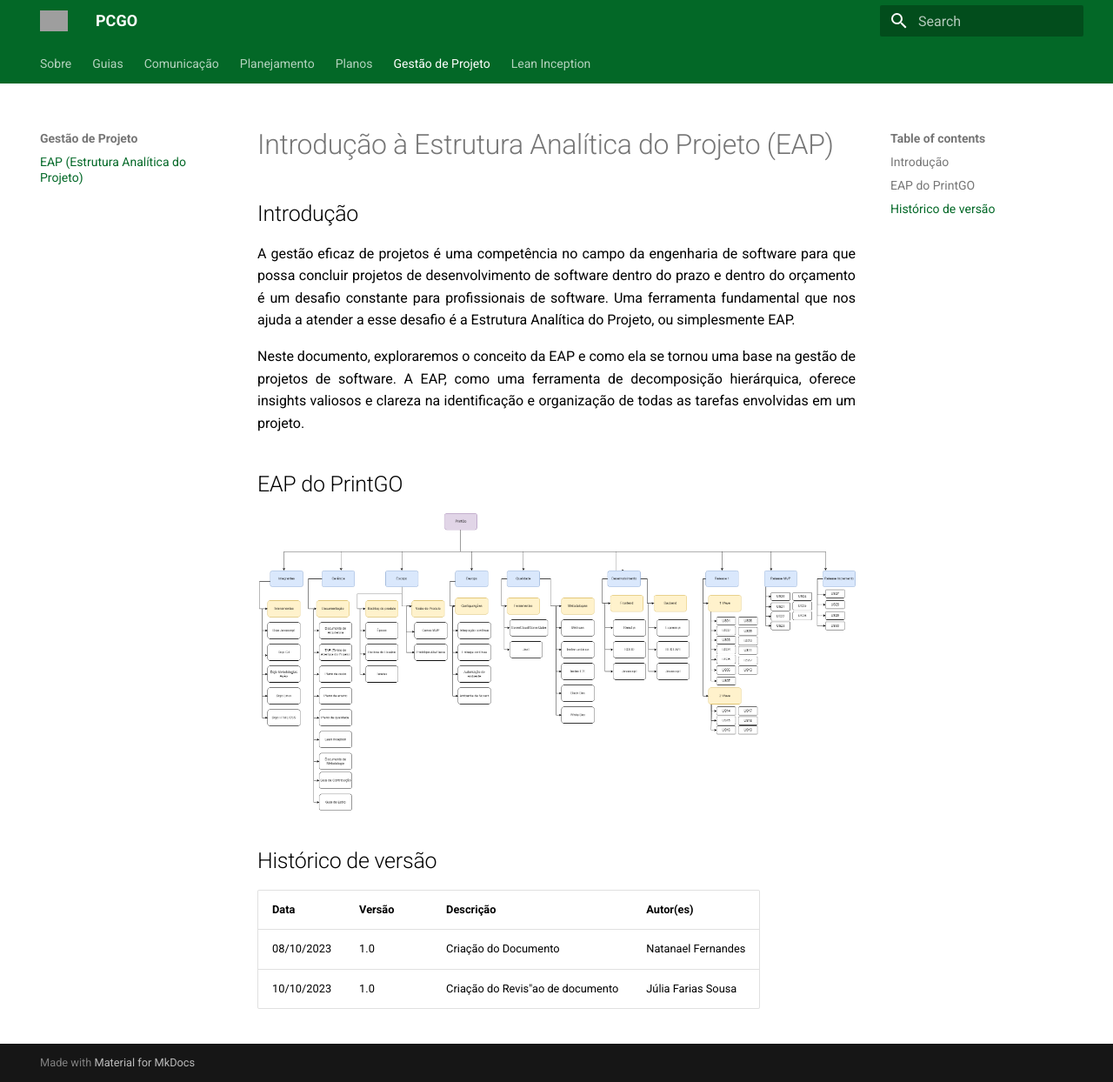
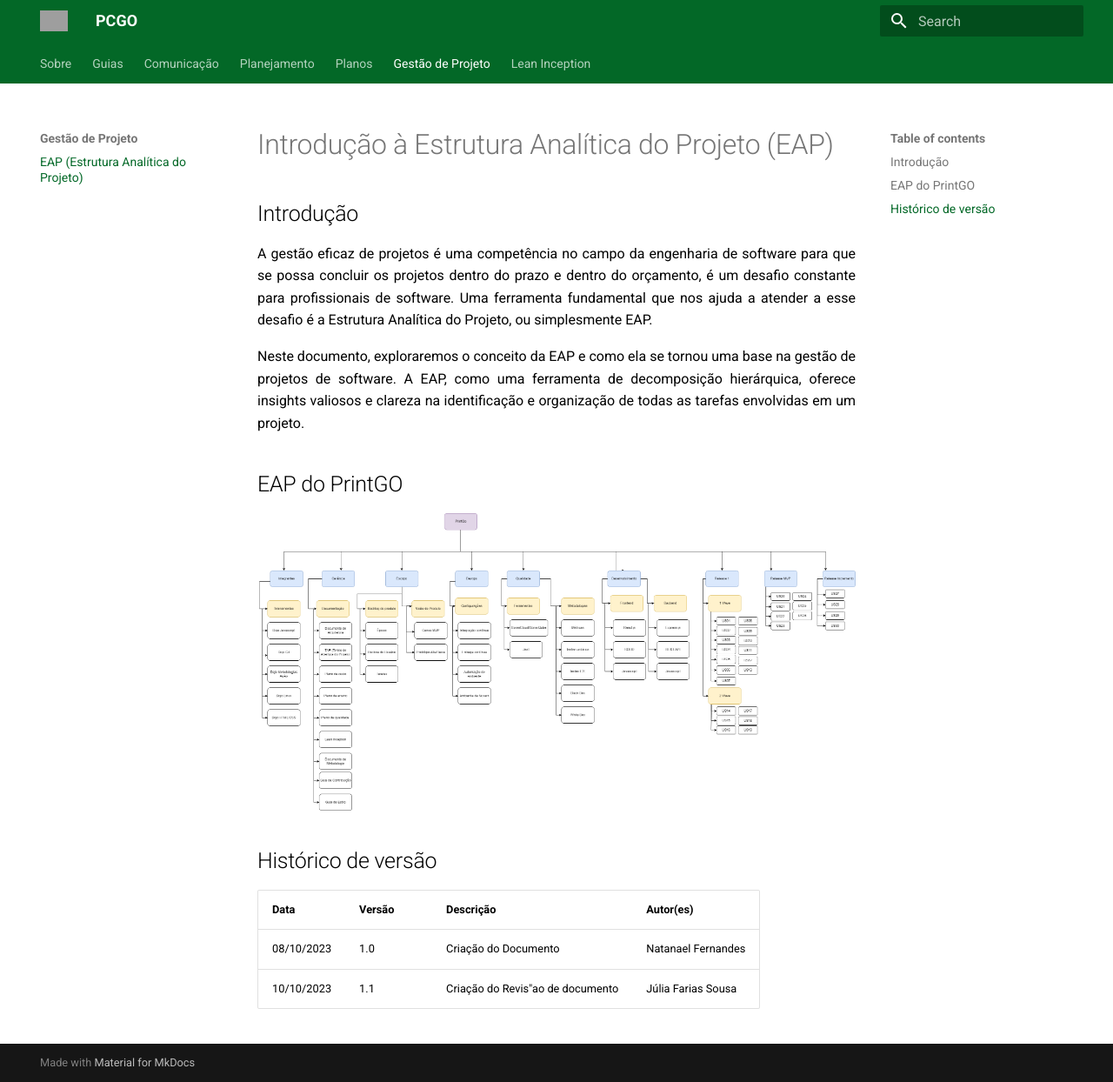
Before and after one commit to fga-eps-mds/2023.2-PrintGo-Doc, an MkDocs documentation site: the page built from docs/GestaoProjeto/eap.md, in a window 1280 px wide and 1244 px high. Shown: the whole window at 87% size. Built offline with MkDocs 1.6.1 and Material for MkDocs 9.7.7, drawn with Linux system fonts in a browser that asks for light colours; grey boxes are pictures that could not be loaded.

Commit message:
:pencil:(#78) Adicionando descricao

```diff
--- a/docs/GestaoProjeto/eap.md
+++ b/docs/GestaoProjeto/eap.md
@@ -2,7 +2,7 @@
 
 ## Introdução
 
-A gestão eficaz de projetos é uma competência no campo da engenharia de software para que possa concluir projetos de desenvolvimento de software dentro do prazo e dentro do orçamento é um desafio constante para profissionais de software. Uma ferramenta fundamental que nos ajuda a atender a esse desafio é a Estrutura Analítica do Projeto, ou simplesmente EAP.
+A gestão eficaz de projetos é uma competência no campo da engenharia de software para que se possa concluir os projetos dentro do prazo e dentro do orçamento, é um desafio constante para profissionais de software. Uma ferramenta fundamental que nos ajuda a atender a esse desafio é a Estrutura Analítica do Projeto, ou simplesmente EAP.
 
 Neste documento, exploraremos o conceito da EAP e como ela se tornou uma base na gestão de projetos de software. A EAP, como uma ferramenta de decomposição hierárquica, oferece insights valiosos e clareza na identificação e organização de todas as tarefas envolvidas em um projeto.
 
@@ -14,4 +14,4 @@ Neste documento, exploraremos o conceito da EAP e como ela se tornou uma base na
 | Data | Versão | Descrição | Autor(es) |
 | ---- | ---- | ---- | ---- |
 | 08/10/2023 | 1.0 | Criação do Documento | Natanael Fernandes|
-| 10/10/2023 | 1.0 | Criação do Revis"ao de documento | Júlia Farias Sousa|
+| 10/10/2023 | 1.1 | Criação do Revis"ao de documento | Júlia Farias Sousa|
```
